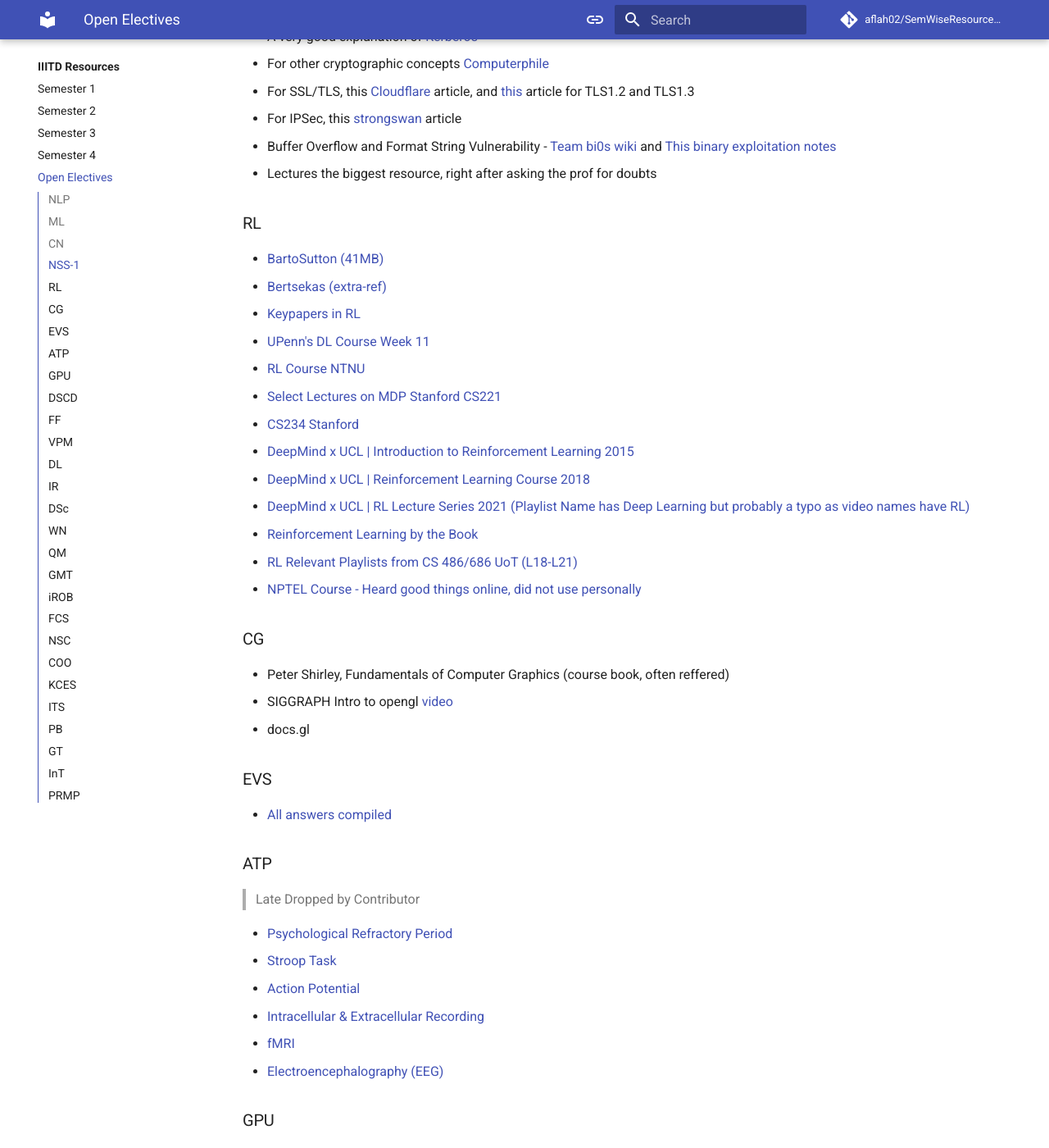
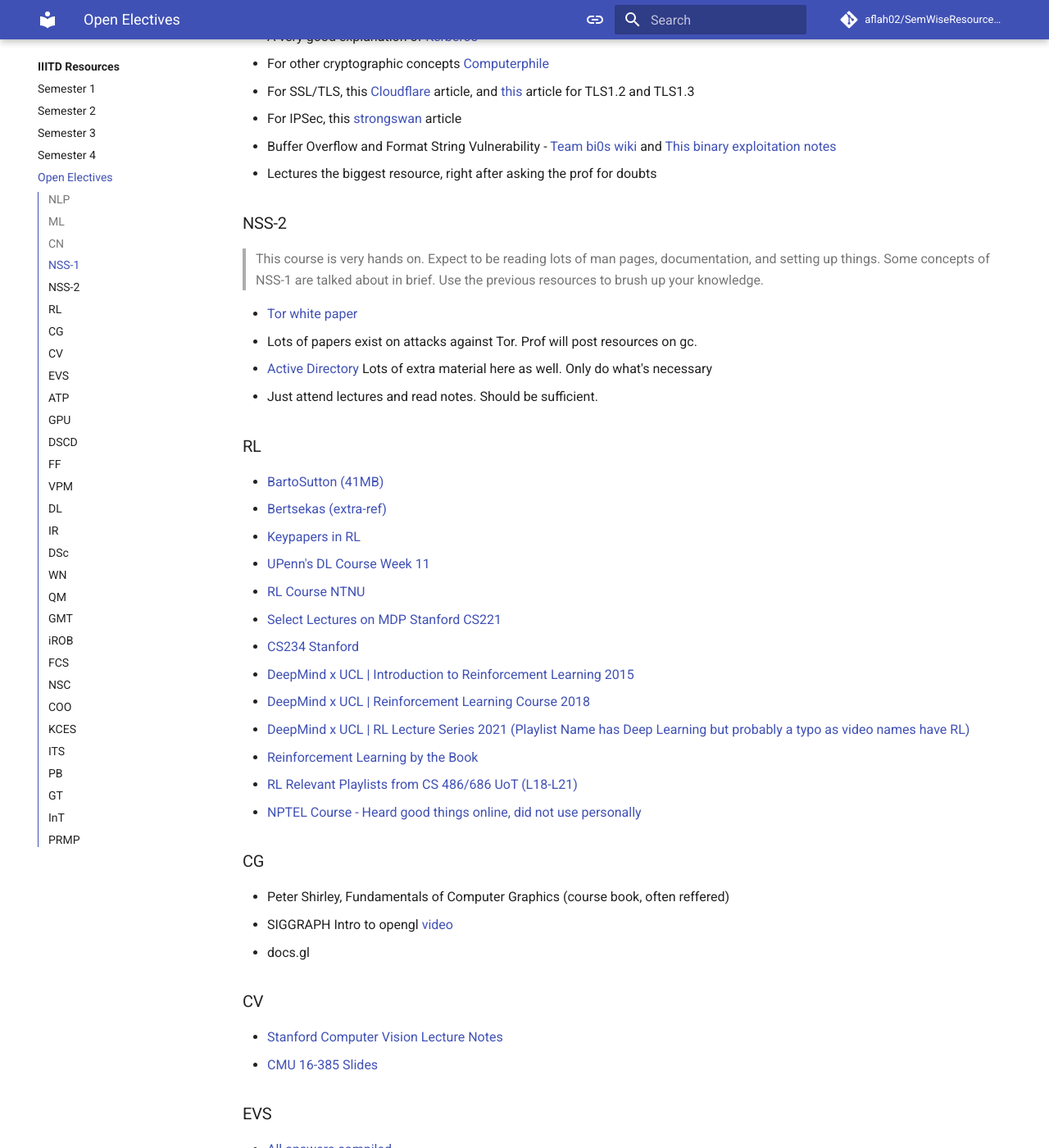
Before and after one commit to aflah02/SemWiseResourcesIIIT, an MkDocs documentation site: the page built from docs/open-electives.md, in a window 1280 px wide and 1400 px high, scrolled down 956 px. Shown: the whole window at 82% size. Built offline with MkDocs 1.6.1 and Material for MkDocs 9.7.7, drawn with Linux system fonts in a browser that asks for light colours; comment, search, counter and statistics services are not loaded; some of the changed text lies outside the part shown.

```diff
--- a/docs/open-electives.md
+++ b/docs/open-electives.md
@@ -27,6 +27,14 @@
 - Buffer Overflow and Format String Vulnerability - [Team bi0s wiki](https://wiki.bi0s.in/pwning/stack-overflow/intro/) and [This binary exploitation notes](https://ir0nstone.gitbook.io/notes/types/stack/introduction)
 - Lectures the biggest resource, right after asking the prof for doubts
 
+### NSS-2
+> This course is very hands on. Expect to be reading lots of man pages, documentation, and setting up things. Some concepts of NSS-1 are talked about in brief. Use the previous resources to brush up your knowledge.
+
+- [Tor white paper](https://spec.torproject.org/tor-design)
+- Lots of papers exist on attacks against Tor. Prof will post resources on gc.
+- [Active Directory](https://book.hacktricks.xyz/windows-hardening/active-directory-methodology) Lots of extra material here as well. Only do what's necessary
+- Just attend lectures and read notes. Should be sufficient.
+
 ### RL
 - [BartoSutton (41MB)](https://www.andrew.cmu.edu/course/10-703/textbook/BartoSutton.pdf)
 - [Bertsekas (extra-ref)](https://web.mit.edu/dimitrib/www/RLbook.html)
@@ -46,6 +54,10 @@
 - Peter Shirley, Fundamentals of Computer Graphics (course book, often reffered)
 - SIGGRAPH Intro to opengl [video](https://www.youtube.com/watch?v=6-9XFm7XAT8)
 - docs.gl
+
+### CV
+- [Stanford Computer Vision Lecture Notes](https://web.stanford.edu/class/cs231a/course_notes.html)
+- [CMU 16-385 Slides](https://www.cs.cmu.edu/~16385/)
 
 ### EVS
 - [All answers compiled](https://chat.openai.com/)
```
Also changed, not shown: other parts of docs/open-electives.md (+1 -0 lines), README.md (+13 -1 lines), docs/index.md (+1 -1 lines).
